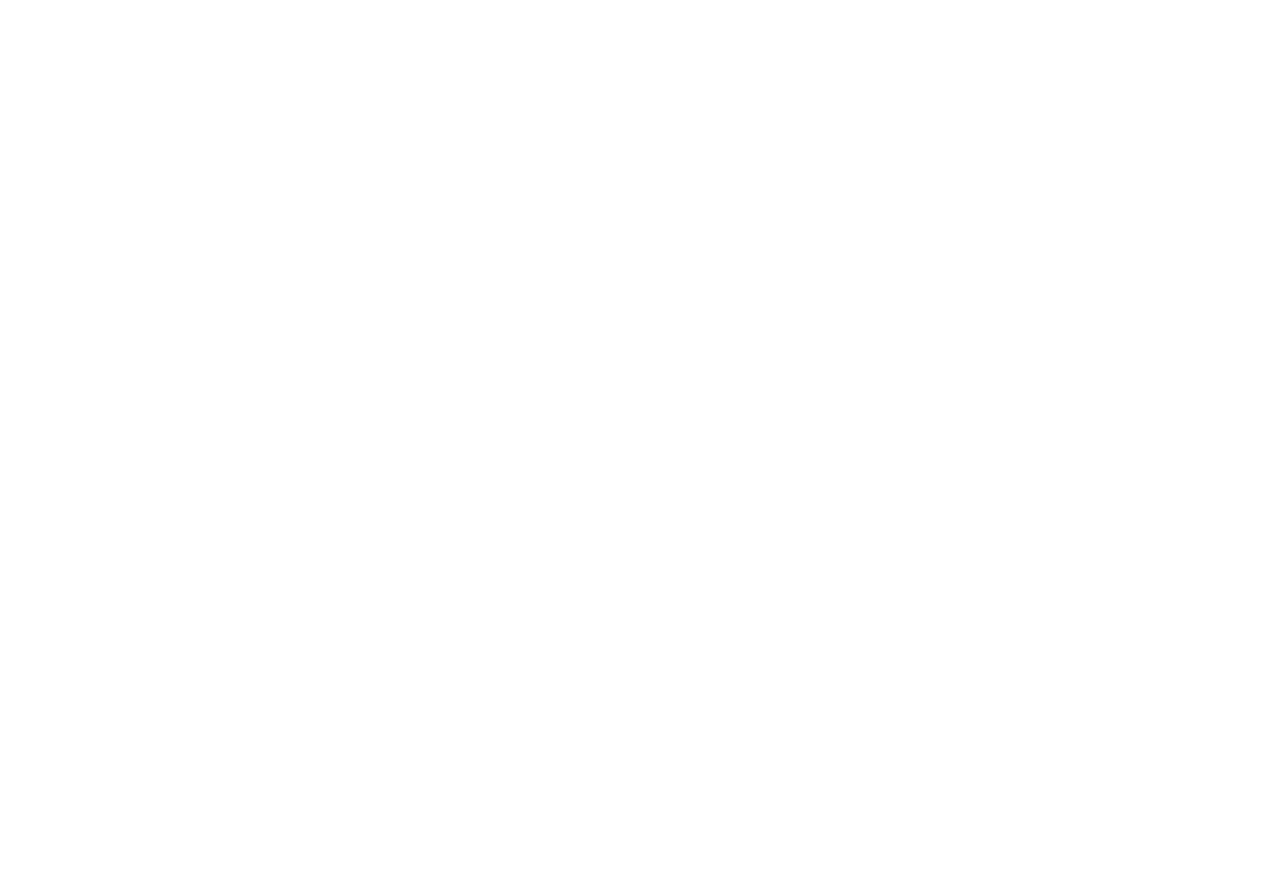
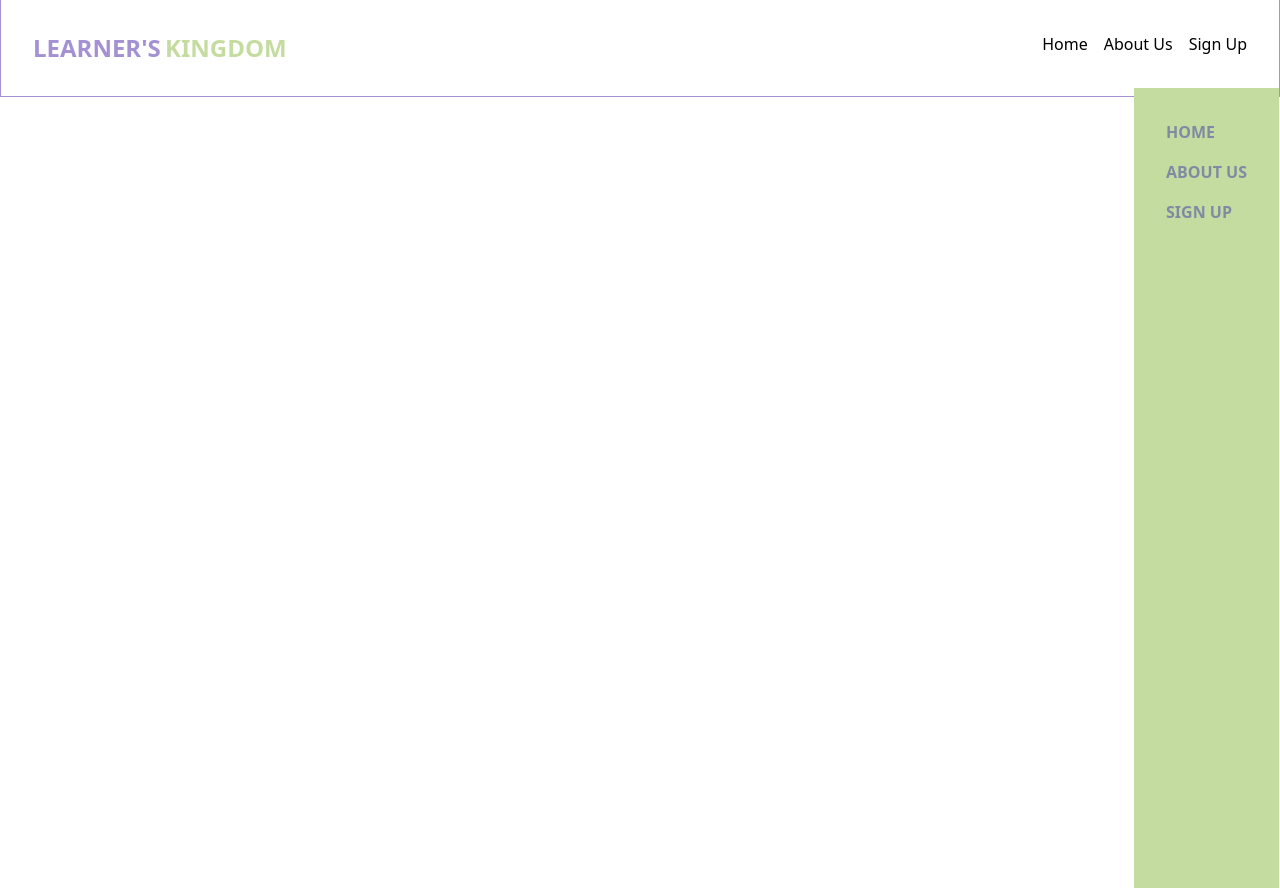
Before and after one commit to almahfuz97/learners-kingdom-team, a Next.js app: page / in a window 1280 px wide. Before the commit the page ends 800 px from the top, so only its background shows below. Built offline with nearby package versions, Linux system fonts and the light colour scheme.

Commit message:
added navbar

```diff
--- /dev/null
+++ b/components/Navbar/Navbar.js
@@ -0,0 +1,34 @@
+import Link from 'next/link'
+import React from 'react'
+
+export default function Navbar() {
+    return (
+        <div>
+            <nav className=' flex justify-between p-8 border border-t-0 border-primary_color relative'>
+                <div>
+                    <h1><span className=' md:text-2xl text-primary_color font-bold uppercase'>Learner's</span> <span className='md:text-2xl text-secondary_color font-bold uppercase'>Kingdom</span></h1>
+                </div>
+                <div>
+                    <ul className='hidden md:flex gap-4'>
+                        <Link className=' hover:text-primary_color' href="#"><li>Home</li></Link>
+                        <Link className=' hover:text-primary_color' href="#"><li>About Us</li></Link>
+                        <Link className=' hover:text-primary_color' href="#"><li>Sign Up</li></Link>
+                    </ul>
+                    <div className='block md:hidden' >
+                        <div className=' h-1 w-6 mb-1  bg-primary_color'></div>
+                        <div className=' h-1 w-6 mb-1  bg-primary_color'></div>
+                        <div className=' h-1 w-6 mb-1  bg-primary_color'></div>
+                    </div>
+
+                    <div className=' absolute mt-8 h-screen right-0 p-8 uppercase font-bold text-neutral bg-secondary_color'>
+                        <ul className=' flex flex-col gap-4'>
+                            <Link className=' hover:text-primary_color' href="#"><li>Home</li></Link>
+                            <Link className=' hover:text-primary_color' href="#"><li>About Us</li></Link>
+                            <Link className=' hover:text-primary_color' href="#"><li>Sign Up</li></Link>
+                        </ul>
+                    </div>
+                </div>
+            </nav>
+        </div>
+    )
+}
--- a/pages/index.js
+++ b/pages/index.js
@@ -1,13 +1,14 @@
 import Head from 'next/head'
 import Image from 'next/image'
 import { Inter } from '@next/font/google'
+import Navbar from '../components/Navbar/Navbar'
 
 const inter = Inter({ subsets: ['latin'] })
 
 export default function Home() {
   return (
     <div>
-
+      <Navbar />
     </div>
   )
 }
```
